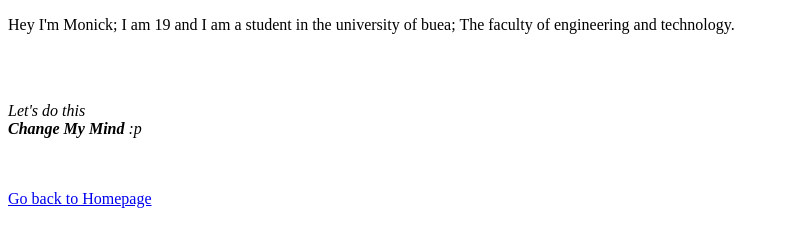
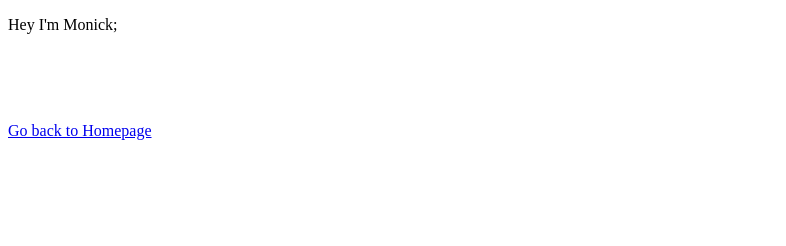
Before and after one commit to cybelle715/basic-info-site, a website: page about.html in a window 1280 px wide. Shown: the whole page, without its empty margins (0-786 px from the left). Drawn offline with Linux system fonts and the light colour scheme.

Commit message:
Add files via upload

```diff
--- a/about.html
+++ b/about.html
@@ -6,12 +6,11 @@
     <title>About Me</title>
 </head>
 <body>
-    <p>Hey I'm Monick; I am 19 and I am a student in the university of buea; The faculty of engineering and technology.
+    <p>Hey I'm Monick;
     </p>
     <br>
     <br>
-    <p><i>Let's do this<br>
-    <b>Change My Mind</b>  :p</i></p>
+
     <br>
     <br>
     <a href="http://localhost:6969/">Go back to Homepage</a>
```
Also changed, not shown: contact-me.html (+1 -1 lines), package.json (added, +11 -0 lines).
